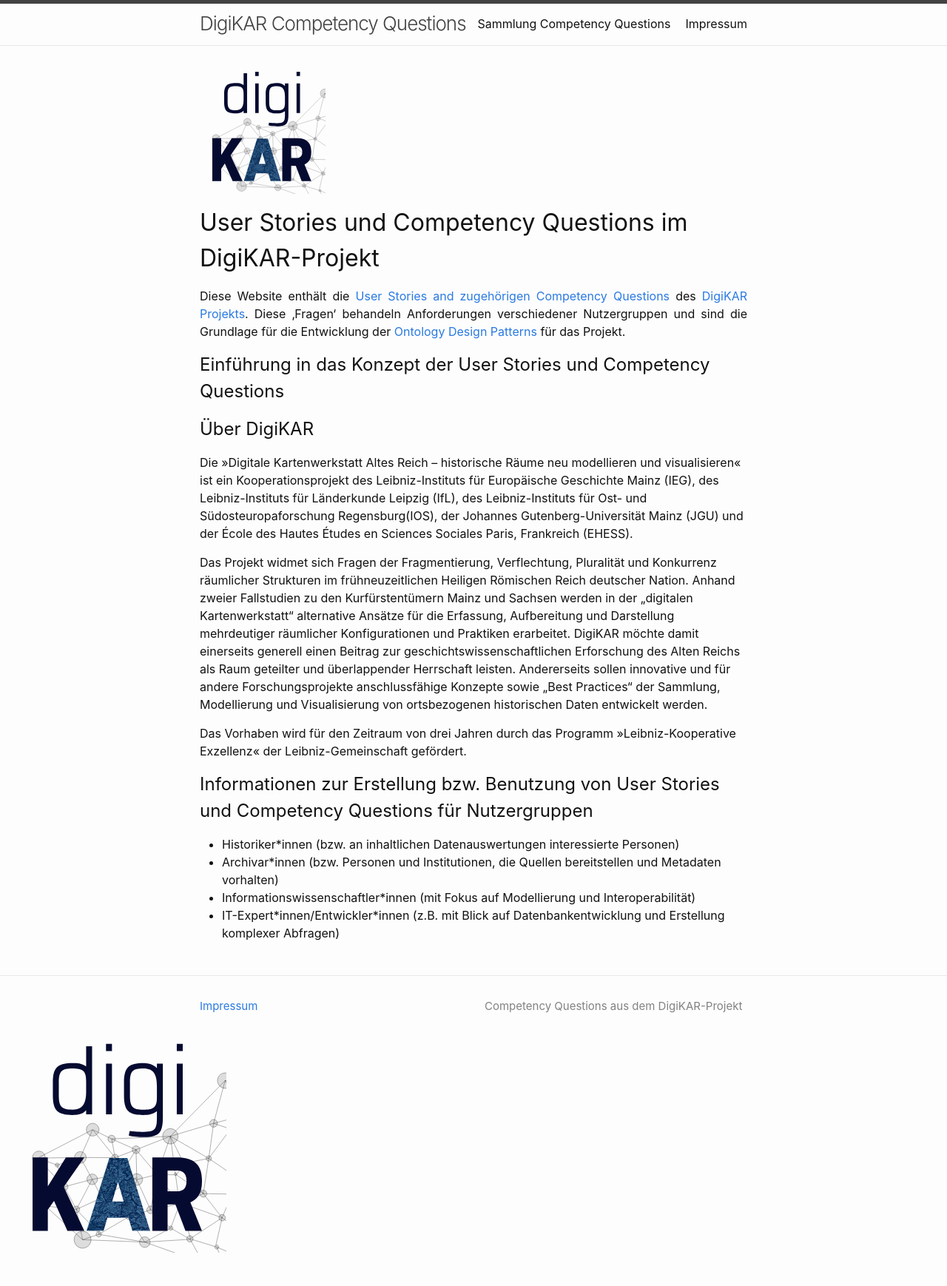
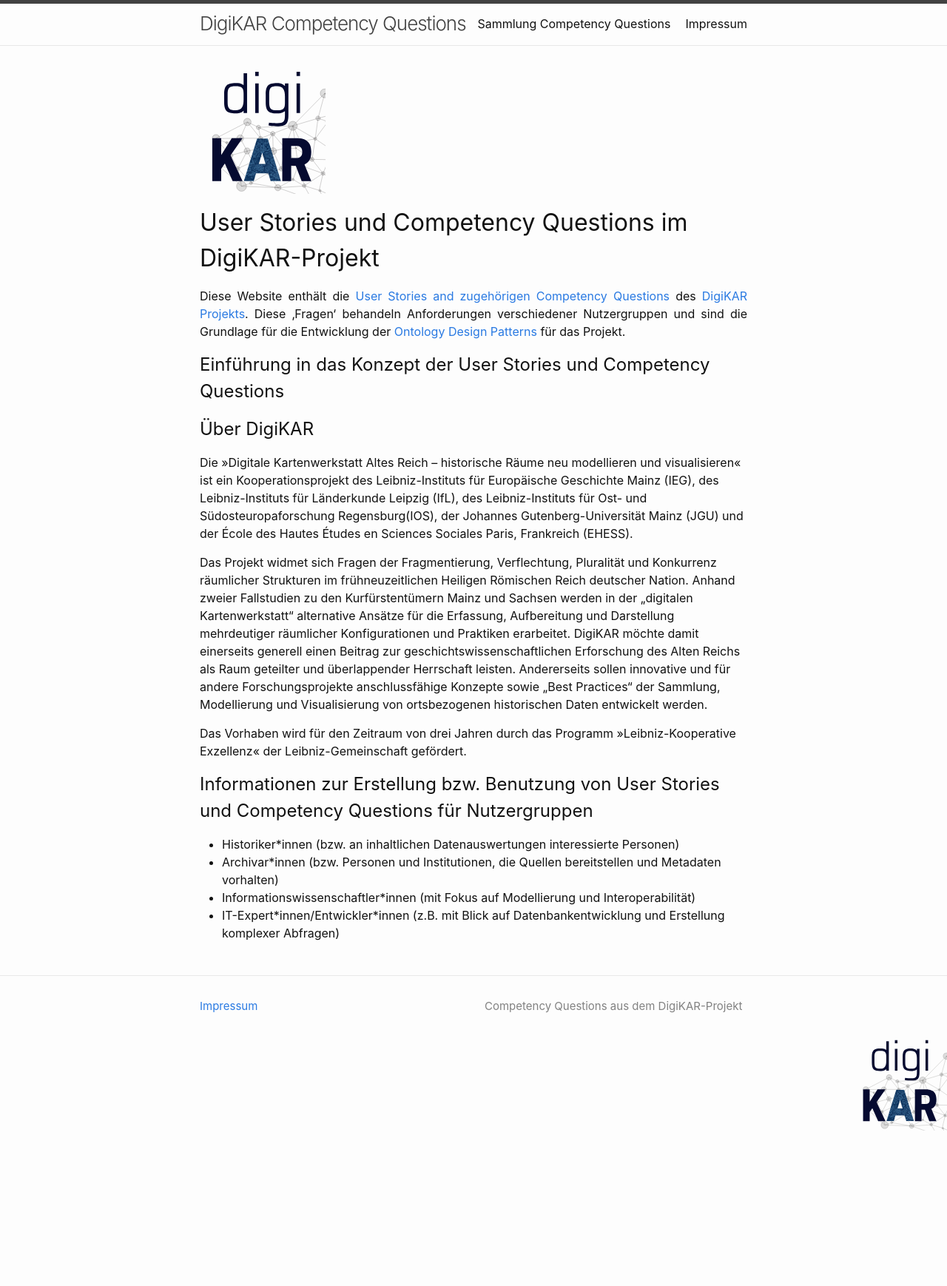
Before and after one commit to ieg-dhr/DigiKAR-Competency-Questions, a Jekyll site: the page built from index.md, in a window 1280 px wide. Shown: the whole page at 74% size. Built offline with Jekyll 4.4.1, drawn with Linux system fonts in a browser that asks for light colours; our own code applies the rules of GitHub Pages for plain Markdown files; after the commit the page ends 1558 px from its top, so only the background shows below that.

Commit message:
Update footer.html

```diff
--- a/_includes/footer.html
+++ b/_includes/footer.html
@@ -36,7 +36,7 @@
 
      </div>
      <div class="footer-col">
-      <a href="https://digikar.eu/"><img src="img/DigiKAR_Logo_020921.svg" width="23%" alt="DigiKAR-Logo"></a>
+      <a href="https://digikar.eu/"><img src="img/DigiKAR_Logo_020921.svg" width="10%" alt="DigiKAR-Logo" align="right"></a>
     </div>
     </div>
 
```
